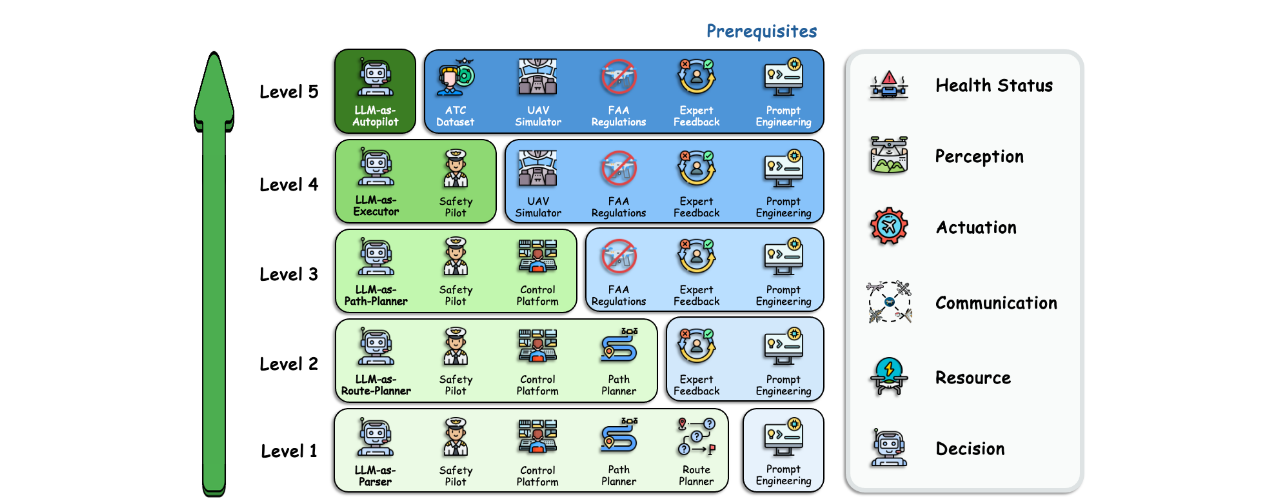
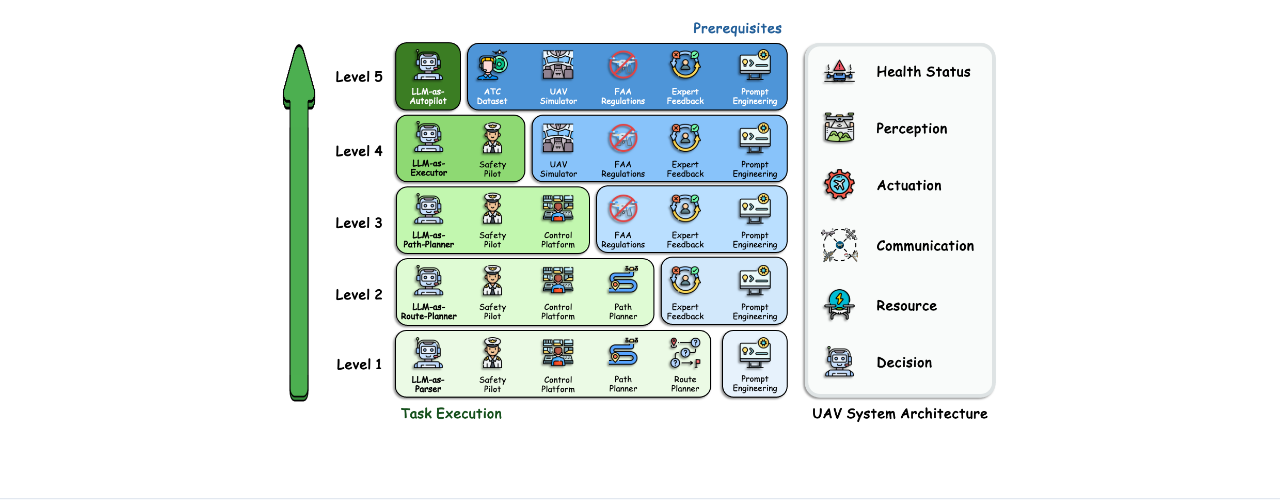
Before and after one commit to liangqiyuan/NeLV, a plain HTML site: page docs/index.html in a window 1280 px wide. Shown: the part 4584-5084 px from the top of the page. Drawn offline with nearby package versions, Linux system fonts and the light colour scheme; some icons are missing.

Commit message:
Update index.html

```diff
--- a/docs/index.html
+++ b/docs/index.html
@@ -442,7 +442,7 @@
         <div class="has-text-centered" style="margin-top:20px;">
           <div class="publication-image">
             <img src="static/images/Roadmap.png" alt="Roadmap"
-                 style="width:100%; height:auto; display:block; margin:auto;">
+                 style="width:80%; height:auto; display:block; margin:auto;">
           </div>
         </div>
       </div>
```
